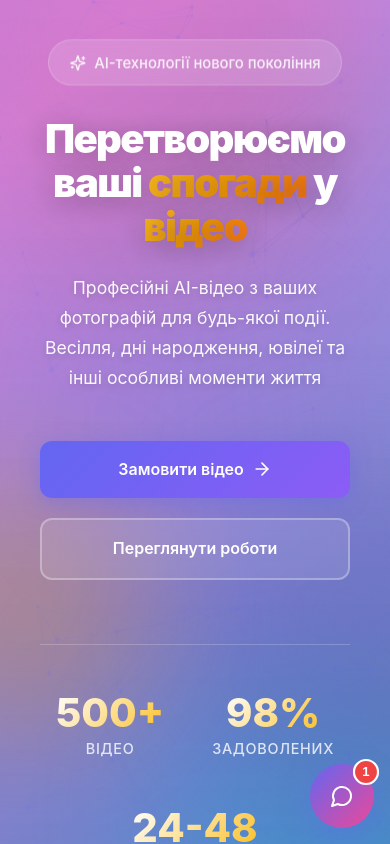
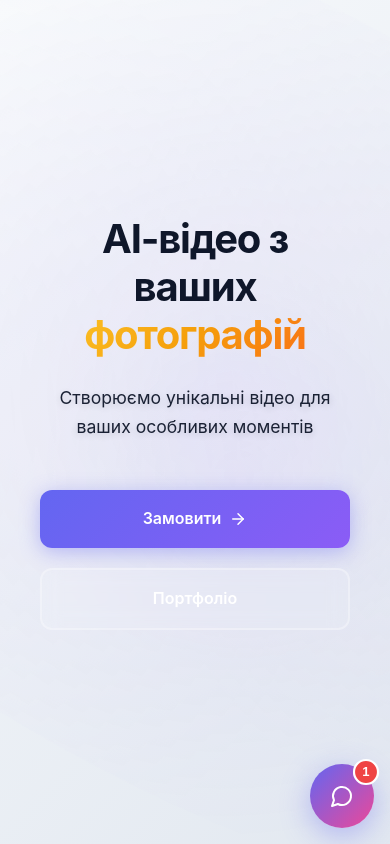
Before and after one commit to algotcha-project/ai-video-website, a Next.js app: page / in a window 390 px wide. Shown: the top 844 px of the page. Built offline with nearby package versions, Linux system fonts and the light colour scheme.

Commit message:
Redesign hero and video cards - minimalistic clean design

```diff
--- a/app/page.css
+++ b/app/page.css
@@ -1,4 +1,4 @@
-/* Hero Section - Modern Design */
+/* Hero Section - Minimalistic Design */
 .hero {
   position: relative;
   min-height: 100vh;
@@ -6,19 +6,11 @@
   align-items: center;
   justify-content: center;
   overflow: hidden;
-  background: linear-gradient(135deg, #667eea 0%, #764ba2 25%, #f093fb 50%, #4facfe 75%, #00f2fe 100%);
-  background-size: 400% 400%;
-  animation: gradientShift 20s ease infinite;
+  background: linear-gradient(135deg, #f8fafc 0%, #e2e8f0 100%);
 }
 
 .particles-canvas {
-  position: absolute;
-  top: 0;
-  left: 0;
-  width: 100%;
-  height: 100%;
-  z-index: 1;
-  pointer-events: none;
+  display: none;
 }
 
 @keyframes gradientShift {
@@ -37,69 +29,33 @@
   width: 100%;
   height: 100%;
   z-index: 0;
+  opacity: 0.4;
+}
+
+.hero-background::before {
+  content: '';
+  position: absolute;
+  top: 20%;
+  right: 10%;
+  width: 500px;
+  height: 500px;
+  background: radial-gradient(circle, rgba(99, 102, 241, 0.1) 0%, transparent 70%);
+  border-radius: 50%;
+}
+
+.hero-background::after {
+  content: '';
+  position: absolute;
+  bottom: 20%;
+  left: 10%;
+  width: 400px;
+  height: 400px;
+  background: radial-gradient(circle, rgba(139, 92, 246, 0.08) 0%, transparent 70%);
+  border-radius: 50%;
 }
 
 .floating-shapes {
-  position: absolute;
-  width: 100%;
-  height: 100%;
-  overflow: hidden;
-}
-
-.shape {
-  position: absolute;
-  border-radius: 50%;
-  filter: blur(60px);
-  opacity: 0.3;
-  animation: float-shape 20s ease-in-out infinite;
-}
-
-.shape-1 {
-  width: 400px;
-  height: 400px;
-  background: linear-gradient(135deg, #f093fb, #f5576c);
-  top: -100px;
-  left: -100px;
-  animation-delay: 0s;
-}
-
-.shape-2 {
-  width: 300px;
-  height: 300px;
-  background: linear-gradient(135deg, #4facfe, #00f2fe);
-  bottom: -50px;
-  right: -50px;
-  animation-delay: 5s;
-}
-
-.shape-3 {
-  width: 350px;
-  height: 350px;
-  background: linear-gradient(135deg, #667eea, #764ba2);
-  top: 50%;
-  right: -150px;
-  animation-delay: 10s;
-}
-
-.shape-4 {
-  width: 250px;
-  height: 250px;
-  background: linear-gradient(135deg, #fbbf24, #f59e0b);
-  bottom: 20%;
-  left: -100px;
-  animation-delay: 15s;
-}
-
-@keyframes float-shape {
-  0%, 100% {
-    transform: translate(0, 0) scale(1);
-  }
-  33% {
-    transform: translate(50px, -50px) scale(1.1);
-  }
-  66% {
-    transform: translate(-30px, 30px) scale(0.9);
-  }
+  display: none;
 }
 
 .hero-background::before {
@@ -129,85 +85,17 @@
 }
 
 .gradient-overlay {
-  position: absolute;
-  top: 0;
-  left: 0;
-  width: 100%;
-  height: 100%;
-  background: linear-gradient(180deg, rgba(0, 0, 0, 0.1) 0%, rgba(0, 0, 0, 0.2) 100%);
-  z-index: 1;
+  display: none;
 }
 
 .hero-content {
   position: relative;
   z-index: 2;
   text-align: center;
-  color: white;
-  max-width: 1000px;
+  color: var(--dark);
+  max-width: 800px;
   padding: 40px 20px;
-  animation: fadeInUp 1s ease-out;
-}
-
-.hero-badge {
-  display: inline-flex;
-  align-items: center;
-  gap: 8px;
-  padding: 10px 20px;
-  background: rgba(255, 255, 255, 0.15);
-  backdrop-filter: blur(10px);
-  border-radius: 50px;
-  border: 1px solid rgba(255, 255, 255, 0.2);
-  margin-bottom: 2rem;
-  font-size: 0.9rem;
-  font-weight: 500;
-  color: rgba(255, 255, 255, 0.95);
-  animation: badge-pulse 3s ease-in-out infinite;
-}
-
-@keyframes badge-pulse {
-  0%, 100% {
-    transform: scale(1);
-    opacity: 0.9;
-  }
-  50% {
-    transform: scale(1.05);
-    opacity: 1;
-  }
-}
-
-.hero-stats-preview {
-  display: flex;
-  justify-content: center;
-  gap: 48px;
-  margin-top: 4rem;
-  padding-top: 3rem;
-  border-top: 1px solid rgba(255, 255, 255, 0.2);
-  flex-wrap: wrap;
-}
-
-.stat-preview {
-  display: flex;
-  flex-direction: column;
-  align-items: center;
-  gap: 4px;
-}
-
-.stat-preview-number {
-  font-size: 2.5rem;
-  font-weight: 800;
-  background: linear-gradient(135deg, #ffffff, #fbbf24);
-  -webkit-background-clip: text;
-  -webkit-text-fill-color: transparent;
-  background-clip: text;
-  line-height: 1;
-}
-
-.stat-preview-label {
-  font-size: 0.9rem;
-  color: rgba(255, 255, 255, 0.8);
-  font-weight: 500;
-  text-transform: uppercase;
-  letter-spacing: 0.05em;
+  animation: fadeInUp 0.8s ease-out;
 }
 
 @keyframes fadeInUp {
@@ -222,12 +110,12 @@
 }
 
 .hero-title {
-  font-size: clamp(2.8rem, 6vw, 5.5rem);
-  font-weight: 900;
+  font-size: clamp(3rem, 7vw, 5rem);
+  font-weight: 700;
   margin-bottom: 1.5rem;
-  line-height: 1.1;
-  text-shadow: 0 4px 30px rgba(0, 0, 0, 0.3);
-  letter-spacing: -0.04em;
+  line-height: 1.2;
+  letter-spacing: -0.03em;
+  color: var(--dark);
 }
 
 .hero-title .highlight {
@@ -974,79 +862,63 @@
   }
 }
 
-/* Video Placeholder Cards */
+/* Video Placeholder Cards - Minimalistic */
 .video-placeholder-card {
   width: 100%;
   height: 100%;
-  background: linear-gradient(135deg, rgba(99, 102, 241, 0.05), rgba(139, 92, 246, 0.05));
-  border-radius: 24px;
-  padding: 48px 32px;
+  background: var(--white);
+  border-radius: 16px;
+  padding: 40px 32px;
   display: flex;
   flex-direction: column;
   align-items: center;
   justify-content: center;
   text-align: center;
-  border: 2px solid rgba(99, 102, 241, 0.1);
-  transition: all 0.4s ease;
+  border: 1px solid #e2e8f0;
+  transition: all 0.3s ease;
   position: relative;
   overflow: hidden;
 }
 
-.video-placeholder-card::before {
-  content: '';
-  position: absolute;
-  top: 0;
-  left: 0;
-  right: 0;
-  bottom: 0;
-  background: linear-gradient(135deg, rgba(99, 102, 241, 0.1), rgba(139, 92, 246, 0.1));
-  opacity: 0;
-  transition: opacity 0.4s ease;
-}
-
-.video-placeholder-card:hover::before {
-  opacity: 1;
-}
-
 .video-placeholder-card:hover {
-  transform: translateY(-8px);
-  border-color: rgba(99, 102, 241, 0.3);
-  box-shadow: 0 16px 50px rgba(99, 102, 241, 0.2);
+  transform: translateY(-4px);
+  border-color: var(--primary);
+  box-shadow: 0 8px 30px rgba(99, 102, 241, 0.1);
 }
 
 .video-placeholder-icon {
-  width: 120px;
-  height: 120px;
+  width: 80px;
+  height: 80px;
   margin-bottom: 24px;
   display: flex;
   align-items: center;
   justify-content: center;
-  background: linear-gradient(135deg, rgba(99, 102, 241, 0.1), rgba(139, 92, 246, 0.1));
-  border-radius: 30px;
+  background: #f8fafc;
+  border-radius: 16px;
   color: var(--primary);
-  transition: all 0.4s ease;
+  transition: all 0.3s ease;
   position: relative;
   z-index: 1;
 }
 
 .video-placeholder-card:hover .video-placeholder-icon {
-  transform: scale(1.1) rotate(5deg);
-  background: linear-gradient(135deg, rgba(99, 102, 241, 0.2), rgba(139, 92, 246, 0.2));
+  background: rgba(99, 102, 241, 0.05);
+  transform: scale(1.05);
 }
 
 .video-placeholder-card h3 {
-  font-size: 1.5rem;
-  font-weight: 700;
-  margin-bottom: 12px;
+  font-size: 1.25rem;
+  font-weight: 600;
+  margin-bottom: 8px;
   color: var(--dark);
   position: relative;
   z-index: 1;
 }
 
 .video-placeholder-card p {
-  font-size: 1rem;
+  font-size: 0.95rem;
   color: var(--gray);
-  margin-bottom: 20px;
+  margin-bottom: 16px;
   line-height: 1.6;
   position: relative;
   z-index: 1;
@@ -1054,15 +926,15 @@
 
 .video-placeholder-badge {
   display: inline-block;
-  padding: 8px 16px;
-  background: linear-gradient(135deg, var(--primary), var(--accent));
-  color: white;
-  border-radius: 20px;
-  font-size: 0.85rem;
-  font-weight: 600;
+  padding: 6px 12px;
+  background: #f8fafc;
+  color: var(--primary);
+  border-radius: 8px;
+  font-size: 0.75rem;
+  font-weight: 500;
   position: relative;
   z-index: 1;
-  box-shadow: 0 4px 15px rgba(99, 102, 241, 0.3);
+  border: 1px solid #e2e8f0;
 }
 
 .portfolio-note {
--- a/app/page.tsx
+++ b/app/page.tsx
@@ -186,36 +186,18 @@ export default function Home() {
         </div>
         <div className="container">
           <div className="hero-content">
-            <div className="hero-badge">
-              <Sparkles size={16} />
-              <span>AI-технології нового покоління</span>
-            </div>
             <h1 className="hero-title">
-              Перетворюємо ваші <span className="highlight">спогади</span> у <span className="highlight">відео</span>
+              AI-відео з ваших <span className="highlight">фотографій</span>
             </h1>
             <p className="hero-subtitle">
-              Професійні AI-відео з ваших фотографій для будь-якої події. Весілля, дні народження, ювілеї та інші особливі моменти життя
+              Створюємо унікальні відео для ваших особливих моментів
             </p>
             <div className="hero-buttons">
               <a href="#order" className="btn btn-primary">
-                Замовити відео
-                <ArrowRight size={20} style={{ marginLeft: '8px', display: 'inline-block' }} />
+                Замовити
+                <ArrowRight size={18} style={{ marginLeft: '8px', display: 'inline-block' }} />
               </a>
-              <a href="#portfolio" className="btn btn-secondary">Переглянути роботи</a>
-            </div>
-            <div className="hero-stats-preview">
-              <div className="stat-preview">
-                <span className="stat-preview-number">500+</span>
-                <span className="stat-preview-label">відео</span>
-              </div>
-              <div className="stat-preview">
-                <span className="stat-preview-number">98%</span>
-                <span className="stat-preview-label">задоволених</span>
-              </div>
-              <div className="stat-preview">
-                <span className="stat-preview-number">24-48</span>
-                <span className="stat-preview-label">годин</span>
-              </div>
+              <a href="#portfolio" className="btn btn-secondary">Портфоліо</a>
             </div>
           </div>
         </div>
```
